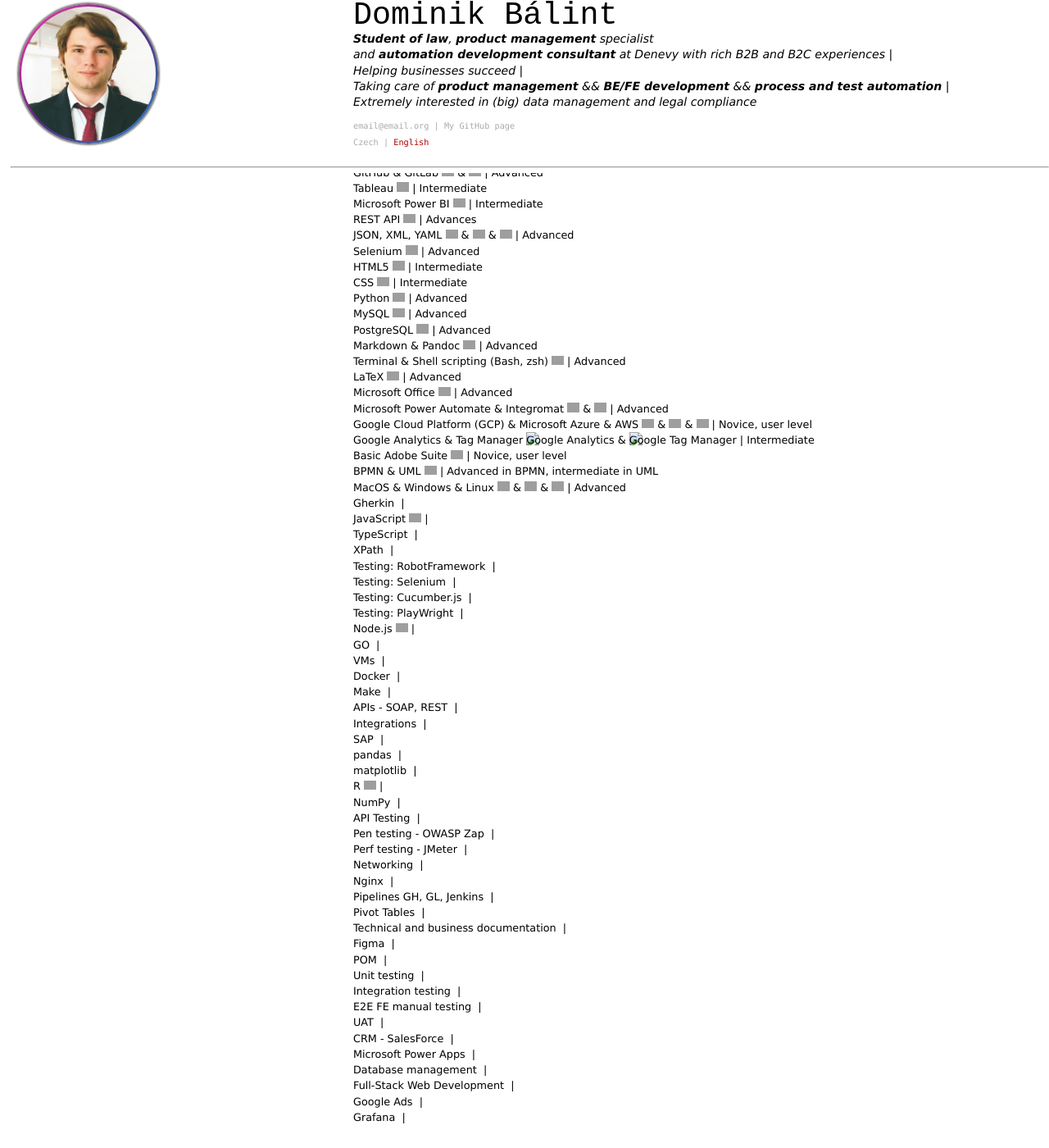
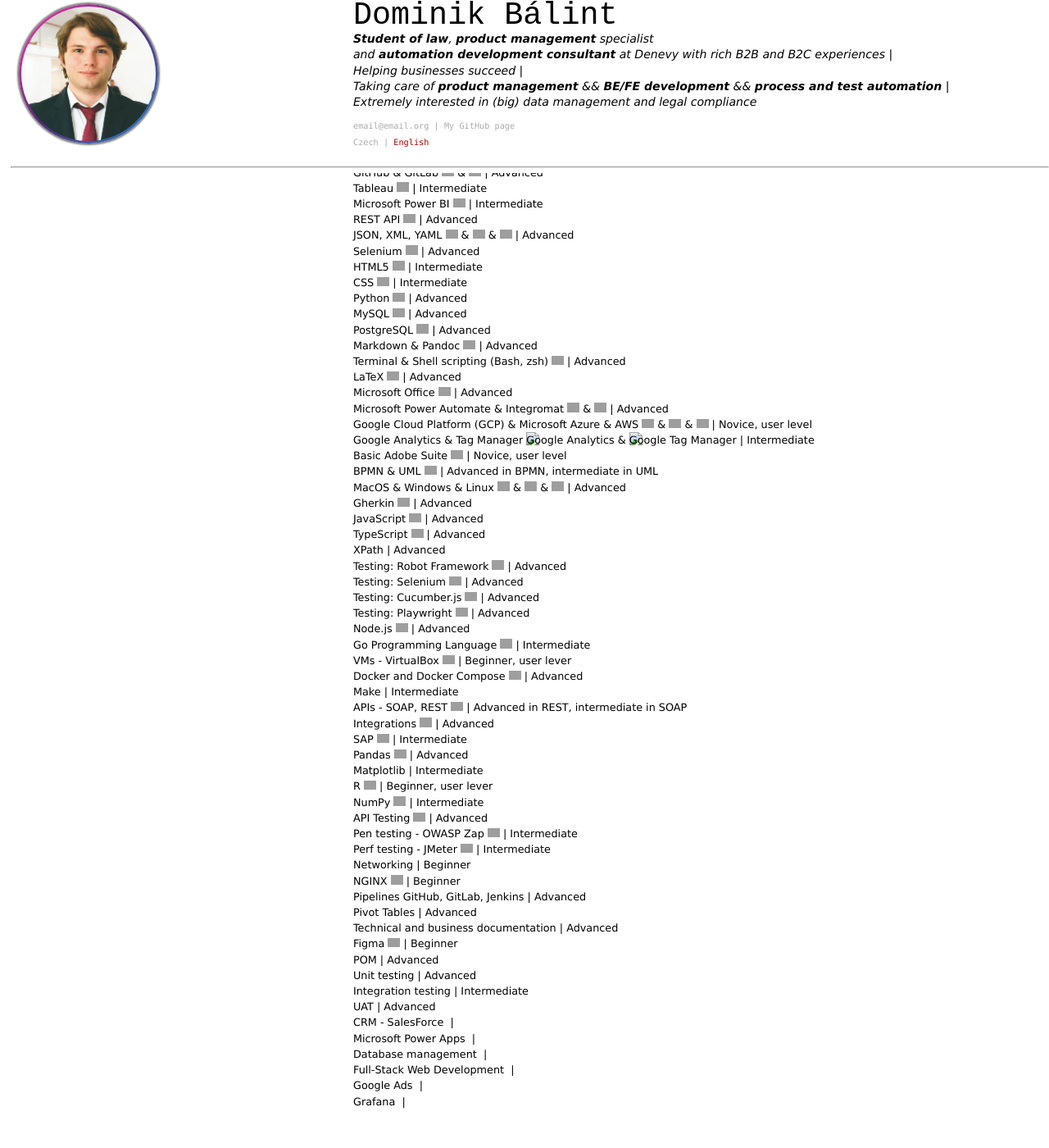
Before and after one commit to Dominik-97/curriculum-vitae, a Jekyll site: the page built from index.md, in a window 1280 px wide and 1400 px high, scrolled down 3703 px. Shown: the whole window at 82% size. Built offline with Jekyll 4.4.1, drawn with Linux system fonts in a browser that asks for light colours; grey boxes are pictures that could not be loaded.

Commit message:
Working on data JSON.

```diff
--- a/_data/cv_data.json
+++ b/_data/cv_data.json
@@ -139,7 +139,7 @@
                 }
             ],
             "level": {
-                "en": "Advances",
+                "en": "Advanced",
                 "cz": "Pokročilý"
             },
             "use": true
@@ -440,13 +440,13 @@
             "name": "Gherkin",
             "images": [
                 {
-                    "alt": "",
-                    "src": ""
+                    "alt": "Cucumber",
+                    "src": "https://simpleicons.org/icons/cucumber.svg"
                 }
             ],
             "level": {
-                "en": "",
-                "cz": ""
+                "en": "Advanced",
+                "cz": "Pokročilý"
             },
             "use": true
         },
@@ -459,8 +459,8 @@
                 }
             ],
             "level": {
-                "en": "",
-                "cz": ""
+                "en": "Advanced",
+                "cz": "Pokročilý"
             },
             "use": true
         },
@@ -468,41 +468,36 @@
             "name": "TypeScript",
             "images": [
                 {
-                    "alt": "",
-                    "src": ""
+                    "alt": "TypeScript",
+                    "src": "https://simpleicons.org/icons/typescript.svg"
                 }
             ],
             "level": {
-                "en": "",
-                "cz": ""
+                "en": "Advanced",
+                "cz": "Pokročilý"
             },
             "use": true
         },
         {
             "name": "XPath",
-            "images": [
-                {
-                    "alt": "",
-                    "src": ""
-                }
-            ],
+            "images": [],
             "level": {
-                "en": "",
-                "cz": ""
+                "en": "Advanced",
+                "cz": "Pokročilý"
             },
             "use": true
         },
         {
-            "name": "Testing: RobotFramework",
+            "name": "Testing: Robot Framework",
             "images": [
                 {
-                    "alt": "",
-                    "src": ""
+                    "alt": "RobotFramework",
+                    "src": "https://simpleicons.org/icons/robotframework.svg"
                 }
             ],
             "level": {
-                "en": "",
-                "cz": ""
+                "en": "Advanced",
+                "cz": "Pokročilý"
             },
             "use": true
         },
@@ -510,13 +505,13 @@
             "name": "Testing: Selenium",
             "images": [
                 {
-                    "alt": "",
-                    "src": ""
+                    "alt": "Selenium",
+                    "src": "https://simpleicons.org/icons/selenium.svg"
                 }
             ],
             "level": {
-                "en": "",
-                "cz": ""
+                "en": "Advanced",
+                "cz": "Pokročilý"
             },
             "use": true
         },
@@ -524,27 +519,27 @@
             "name": "Testing: Cucumber.js",
             "images": [
                 {
-                    "alt": "",
-                    "src": ""
+                    "alt": "Cucumber",
+                    "src": "https://simpleicons.org/icons/cucumber.svg"
                 }
             ],
             "level": {
-                "en": "",
-                "cz": ""
+                "en": "Advanced",
+                "cz": "Pokročilý"
             },
             "use": true
         },
         {
-            "name": "Testing: PlayWright",
+            "name": "Testing: Playwright",
             "images": [
                 {
-                    "alt": "",
-                    "src": ""
+                    "alt": "Playwright",
+                    "src": "https://simpleicons.org/icons/playwright.svg"
                 }
             ],
             "level": {
-                "en": "",
-                "cz": ""
+                "en": "Advanced",
+                "cz": "Pokročilý"
             },
             "use": true
         },
@@ -553,68 +548,63 @@
             "images": [
                 {
                     "alt": "Node.js",
-                    "src": "https://simpleicons.org/icons/node-dot-js.svg"
+                    "src": "https://simpleicons.org/icons/nodedotjs.svg"
                 }
             ],
             "level": {
-                "en": "",
-                "cz": ""
+                "en": "Advanced",
+                "cz": "Pokročilý"
             },
             "use": true
         },
         {
-            "name": "GO",
+            "name": "Go Programming Language",
             "images": [
                 {
-                    "alt": "",
-                    "src": ""
+                    "alt": "go",
+                    "src": "https://simpleicons.org/icons/go.svg"
                 }
             ],
             "level": {
-                "en": "",
-                "cz": ""
+                "en": "Intermediate",
+                "cz": "Středně pokročilý"
             },
             "use": true
         },
         {
-            "name": "VMs",
+            "name": "VMs - VirtualBox",
             "images": [
                 {
-                    "alt": "",
-                    "src": ""
+                    "alt": "Oracle VirtualBox",
+                    "src": "https://simpleicons.org/icons/virtualbox.svg"
                 }
             ],
             "level": {
-                "en": "",
-                "cz": ""
+                "en": "Beginner, user lever",
+                "cz": "Začátečník"
             },
             "use": true
         },
         {
-            "name": "Docker",
+            "name": "Docker and Docker Compose",
             "images": [
                 {
-                    "alt": "",
-                    "src": ""
+                    "alt": "Docker",
+                    "src": "https://simpleicons.org/icons/docker.svg"
                 }
             ],
             "level": {
-                "en": "",
-                "cz": ""
+                "en": "Advanced",
+                "cz": "Pokročilý"
             },
             "use": true
         },
         {
             "name": "Make",
-            "images": [
-                {
-                    "alt": "",
-                    "src": ""
-                }
-            ],
+            "images": [],
             "level": {
-                "en": "",
-                "cz": ""
+                "en": "Intermediate",
+                "cz": "Středně pokročilý"
             },
             "use": true
         },
@@ -622,13 +612,13 @@
             "name": "APIs - SOAP, REST",
             "images": [
                 {
-                    "alt": "",
-                    "src": ""
+                    "alt": "API",
+                    "src": "https://img.icons8.com/ios-glyphs/512/api-settings.png"
                 }
             ],
             "level": {
-                "en": "",
-                "cz": ""
+                "en": "Advanced in REST, intermediate in SOAP",
+                "cz": "Pokročilý v REST API, středně pokročilý v SOAP API"
             },
             "use": true
         },
@@ -636,13 +626,13 @@
             "name": "Integrations",
             "images": [
                 {
-                    "alt": "",
-                    "src": ""
+                    "alt": "API",
+                    "src": "https://img.icons8.com/external-flaticons-lineal-color-flat-icons/512/external-integration-computer-programming-icons-flaticons-lineal-color-flat-icons-2.png"
                 }
             ],
             "level": {
-                "en": "",
-                "cz": ""
+                "en": "Advanced",
+                "cz": "Pokročilý"
             },
             "use": true
         },
@@ -650,41 +640,36 @@
             "name": "SAP",
             "images": [
                 {
-                    "alt": "",
-                    "src": ""
+                    "alt": "SAP",
+                    "src": "https://simpleicons.org/icons/sap.svg"
                 }
             ],
             "level": {
-                "en": "",
-                "cz": ""
+                "en": "Intermediate",
+                "cz": "Středně pokročilý"
             },
             "use": true
         },
         {
-            "name": "pandas",
+            "name": "Pandas",
             "images": [
                 {
-                    "alt": "",
-                    "src": ""
+                    "alt": "Pandas",
+                    "src": "https://simpleicons.org/icons/pandas.svg"
                 }
             ],
             "level": {
-                "en": "",
-                "cz": ""
+                "en": "Advanced",
+                "cz": "Pokročilý"
             },
             "use": true
         },
         {
-            "name": "matplotlib",
-            "images": [
-                {
-                    "alt": "",
-                    "src": ""
-                }
-            ],
+            "name": "Matplotlib",
+            "images": [],
             "level": {
-                "en": "",
-                "cz": ""
+                "en": "Intermediate",
+                "cz": "Středně pokročilý"
             },
             "use": true
         },
@@ -697,8 +682,8 @@
                 }
             ],
             "level": {
-                "en": "",
-                "cz": ""
+                "en": "Beginner, user lever",
+                "cz": "Začátečník"
             },
             "use": true
         },
@@ -706,13 +691,13 @@
             "name": "NumPy",
             "images": [
                 {
-                    "alt": "",
-                    "src": ""
+                    "alt": "NumPy",
+                    "src": "https://simpleicons.org/icons/numpy.svg"
                 }
             ],
             "level": {
-                "en": "",
-                "cz": ""
+                "en": "Intermediate",
+                "cz": "Středně pokročilý"
             },
             "use": true
         },
@@ -720,13 +705,13 @@
             "name": "API Testing",
             "images": [
                 {
-                    "alt": "",
-                    "src": ""
+                    "alt": "API",
+                    "src": "https://img.icons8.com/ios-glyphs/512/api-settings.png"
                 }
             ],
             "level": {
-                "en": "",
-                "cz": ""
+                "en": "Advanced",
+                "cz": "Pokročilý"
             },
             "use": true
         },
@@ -734,13 +719,13 @@
             "name": "Pen testing - OWASP Zap",
             "images": [
                 {
-                    "alt": "",
-                    "src": ""
+                    "alt": "Owasp",
+                    "src": "https://simpleicons.org/icons/owasp.svg"
                 }
             ],
             "level": {
-                "en": "",
-                "cz": ""
+                "en": "Intermediate",
+                "cz": "Středně pokročilý"
             },
             "use": true
         },
@@ -748,83 +733,63 @@
             "name": "Perf testing - JMeter",
             "images": [
                 {
-                    "alt": "",
-                    "src": ""
+                    "alt": "JMeter",
+                    "src": "https://simpleicons.org/icons/apachejmeter.svg"
                 }
             ],
             "level": {
-                "en": "",
-                "cz": ""
+                "en": "Intermediate",
+                "cz": "Středně pokročilý"
             },
             "use": true
         },
         {
             "name": "Networking",
-            "images": [
-                {
-                    "alt": "",
-                    "src": ""
-                }
-            ],
+            "images": [],
             "level": {
-                "en": "",
-                "cz": ""
+                "en": "Beginner",
+                "cz": "Začátečník"
             },
             "use": true
         },
         {
-            "name": "Nginx",
+            "name": "NGINX",
             "images": [
                 {
-                    "alt": "",
-                    "src": ""
+                    "alt": "NGINX",
+                    "src": "https://simpleicons.org/icons/nginx.svg"
                 }
             ],
             "level": {
-                "en": "",
-                "cz": ""
+                "en": "Beginner",
+                "cz": "Začátečník"
             },
             "use": true
         },
         {
-            "name": "Pipelines GH, GL, Jenkins",
-            "images": [
-                {
-                    "alt": "",
-                    "src": ""
-                }
-            ],
+            "name": "Pipelines GitHub, GitLab, Jenkins",
+            "images": [],
             "level": {
-                "en": "",
-                "cz": ""
+                "en": "Advanced",
+                "cz": "Pokročilý"
             },
             "use": true
         },
         {
             "name": "Pivot Tables",
-            "images": [
-                {
-                    "alt": "",
-                    "src": ""
-                }
-            ],
+            "images": [],
             "level": {
-                "en": "",
-                "cz": ""
+                "en": "Advanced",
+                "cz": "Pokročilý"
             },
             "use": true
         },
         {
             "name": "Technical and business documentation",
-            "images": [
-                {
-                    "alt": "",
-                    "src": ""
-                }
-            ],
+            "images": [],
             "level": {
-                "en": "",
-                "cz": ""
+                "en": "Advanced",
+                "cz": "Pokročilý"
             },
             "use": true
         },
@@ -832,83 +797,58 @@
             "name": "Figma",
             "images": [
                 {
-                    "alt": "",
-                    "src": ""
+                    "alt": "Figma",
+                    "src": "https://simpleicons.org/icons/figma.svg"
                 }
             ],
             "level": {
-                "en": "",
-                "cz": ""
+                "en": "Beginner",
+                "cz": "Začátečník"
             },
             "use": true
         },
         {
             "name": "POM",
-            "images": [
-                {
-                    "alt": "",
-                    "src": ""
-                }
-            ],
+            "images": [],
             "level": {
-                "en": "",
-                "cz": ""
+                "en": "Advanced",
+                "cz": "Pokročilý"
             },
             "use": true
         },
         {
             "name": "Unit testing",
-            "images": [
-                {
-                    "alt": "",
-                    "src": ""
-                }
-            ],
+            "images": [],
             "level": {
-                "en": "",
-                "cz": ""
+                "en": "Advanced",
+                "cz": "Pokročilý"
             },
             "use": true
         },
         {
             "name": "Integration testing",
-            "images": [
-                {
-                    "alt": "",
-                    "src": ""
-                }
-            ],
+            "images": [],
             "level": {
-                "en": "",
-                "cz": ""
+                "en": "Intermediate",
+                "cz": "Středně pokročilý"
             },
             "use": true
         },
         {
             "name": "E2E FE manual testing",
-            "images": [
-                {
-                    "alt": "",
-                    "src": ""
-                }
-            ],
+            "images": [],
             "level": {
-                "en": "",
-                "cz": ""
+                "en": "Advanced",
+                "cz": "Pokročilý"
             },
-            "use": true
+            "use": false
         },
         {
             "name": "UAT",
-            "images": [
-                {
-                    "alt": "",
-                    "src": ""
-                }
-            ],
+            "images": [],
             "level": {
-                "en": "",
-                "cz": ""
+                "en": "Advanced",
+                "cz": "Pokročilý"
             },
             "use": true
         },
```
